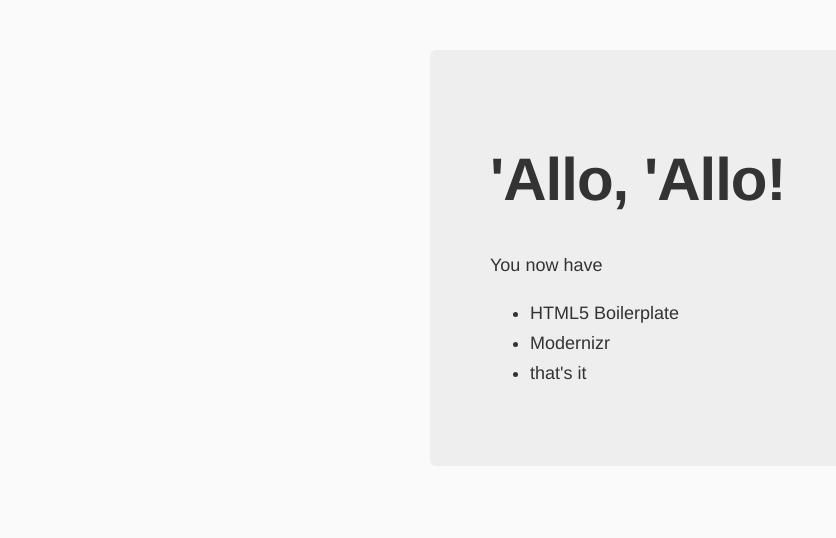
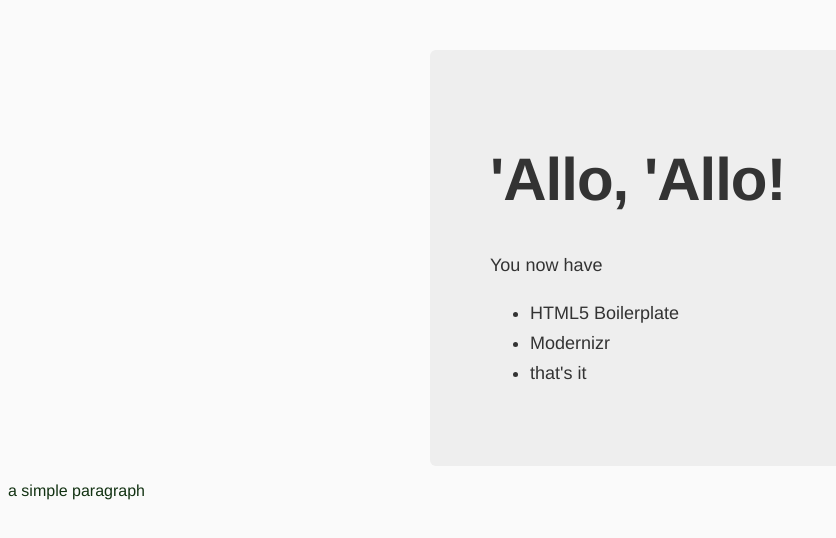
Before and after one commit to sebastian4/yo-web-samp-one, a website: page app/index.html in a window 1280 px wide. Shown: the whole page, without its empty margins (0-836 px from the left). Drawn offline with nearby package versions, Linux system fonts and the light colour scheme; files that its build step writes are made by us from their sources.

Commit message:
added some stuff. comment aaa. fixes #1

```diff
--- a/app/index.html
+++ b/app/index.html
@@ -32,7 +32,11 @@
             <li>that's it</li>
           </ul>
         </div>
+        <div>
+            <p id="myparaf">a simple paragraph</p>
+        </div>
 
+		<!-- added comment aaa -->
 
         <!-- build:js scripts/vendor.js -->
         <!-- bower:js -->
--- a/app/styles/main.css
+++ b/app/styles/main.css
@@ -27,3 +27,7 @@
     color: #000;
     padding: 0.2em 0;
 }
+
+p#myparaf {
+    color:#123212;
+}
```
